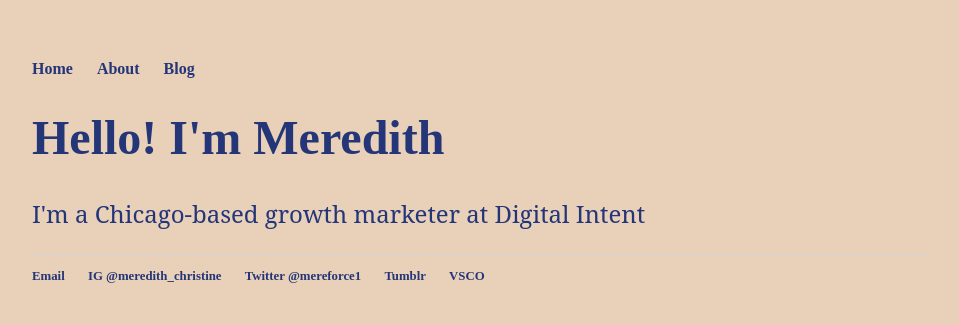
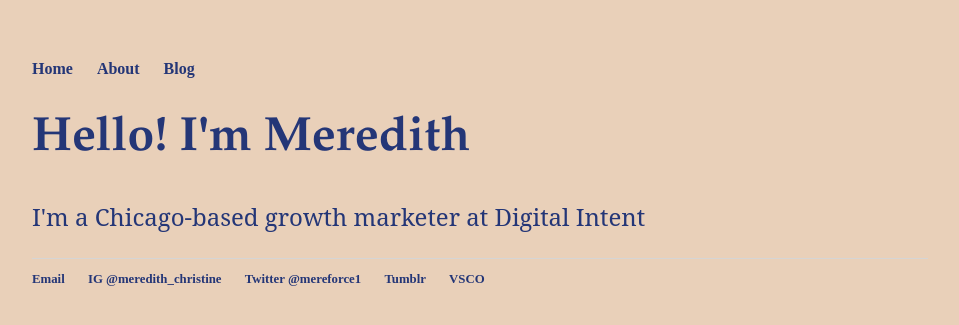
Before and after one commit to meredith-digintent/meredith-digintent.github.io, a Jekyll site: the page built from index.html, in a window 1280 px wide. Shown: the top 325 px of the page, without its empty margins (160-1119 px from the left). Built offline with Jekyll 4.4.1, drawn with Linux system fonts in a browser that asks for light colours.

Commit message:
Revert "test"
This reverts commit 49376cee47c597b5c332ed907c983041b635bec4.

```diff
--- a/css/main.css
+++ b/css/main.css
@@ -22,7 +22,7 @@
 }
 h1 {
     font-size: 3em;
-    font-family:'Garamond', 'Garamond',;
+    font-family:'Garamond', 'Garamond', 'Sans-Serif';
     color: #243677;
 }
 p {
```
